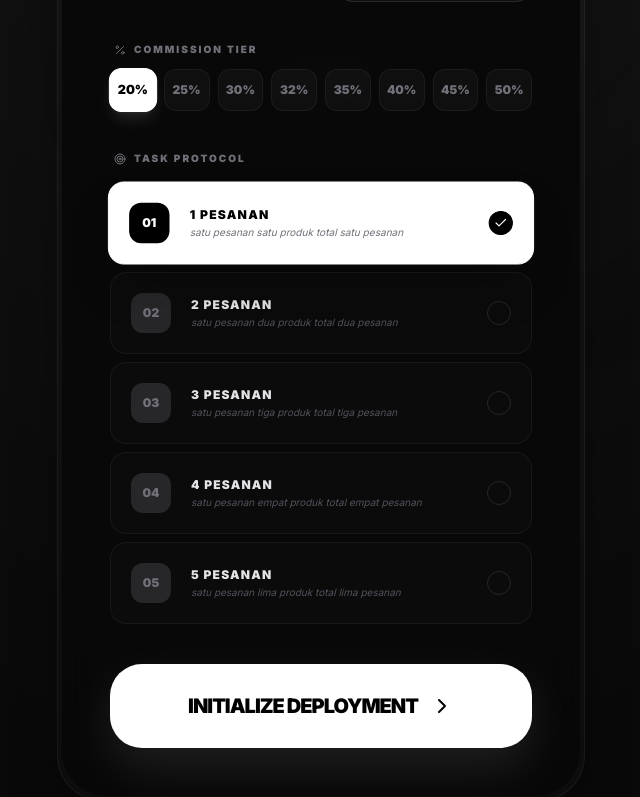
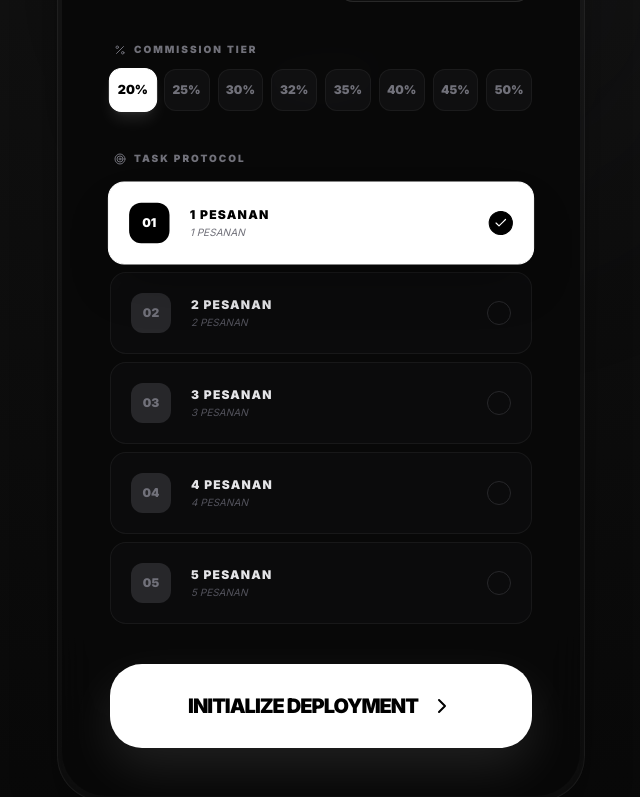
Before and after one commit to mitrapusakasentosa/Data002, a React (Vite) app: page / in a window 1280 px wide. Shown: the part 641-1438 px from the top of the page, without its empty margins (319-959 px from the left). Built offline with nearby package versions, Linux system fonts and the light colour scheme.

Commit message:
Update types.ts

```diff
--- a/types.ts
+++ b/types.ts
@@ -7,9 +7,9 @@ export interface TaskData {
 }
 
 export const TASK_OPTIONS = [
-  { id: 1, label: "1 pesanan", desc: "satu pesanan satu produk total satu pesanan" },
-  { id: 2, label: "2 pesanan", desc: "satu pesanan dua produk total dua pesanan" },
-  { id: 3, label: "3 pesanan", desc: "satu pesanan tiga produk total tiga pesanan" },
-  { id: 4, label: "4 Pesanan", desc: "satu pesanan empat produk total empat pesanan" },
-  { id: 5, label: "5 Pesanan", desc: "satu pesanan lima produk total lima pesanan" },
+  { id: 1, label: "1 pesanan", desc: "1 PESANAN" },
+  { id: 2, label: "2 pesanan", desc: "2 PESANAN" },
+  { id: 3, label: "3 pesanan", desc: "3 PESANAN" },
+  { id: 4, label: "4 Pesanan", desc: "4 PESANAN" },
+  { id: 5, label: "5 Pesanan", desc: "5 PESANAN" },
 ];
```
